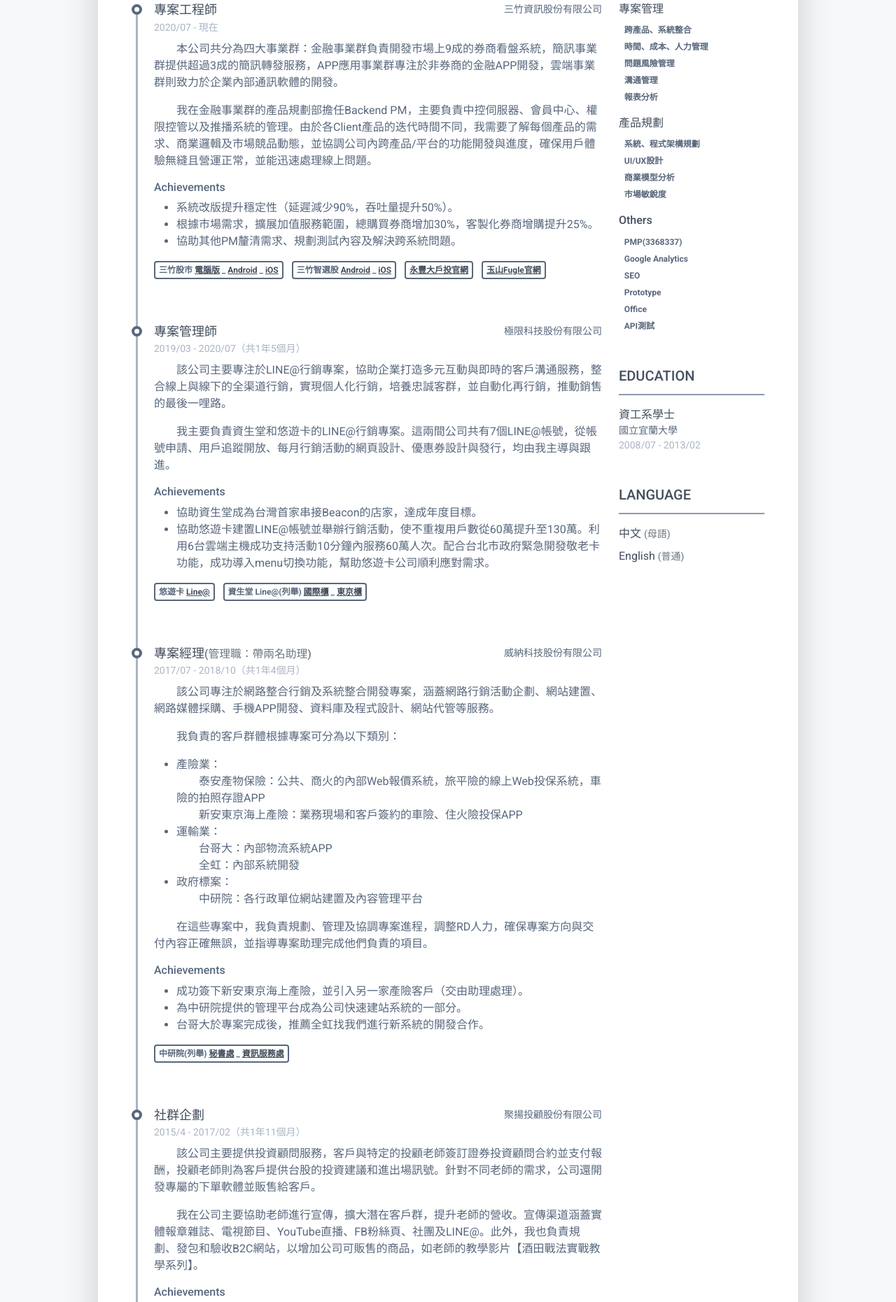
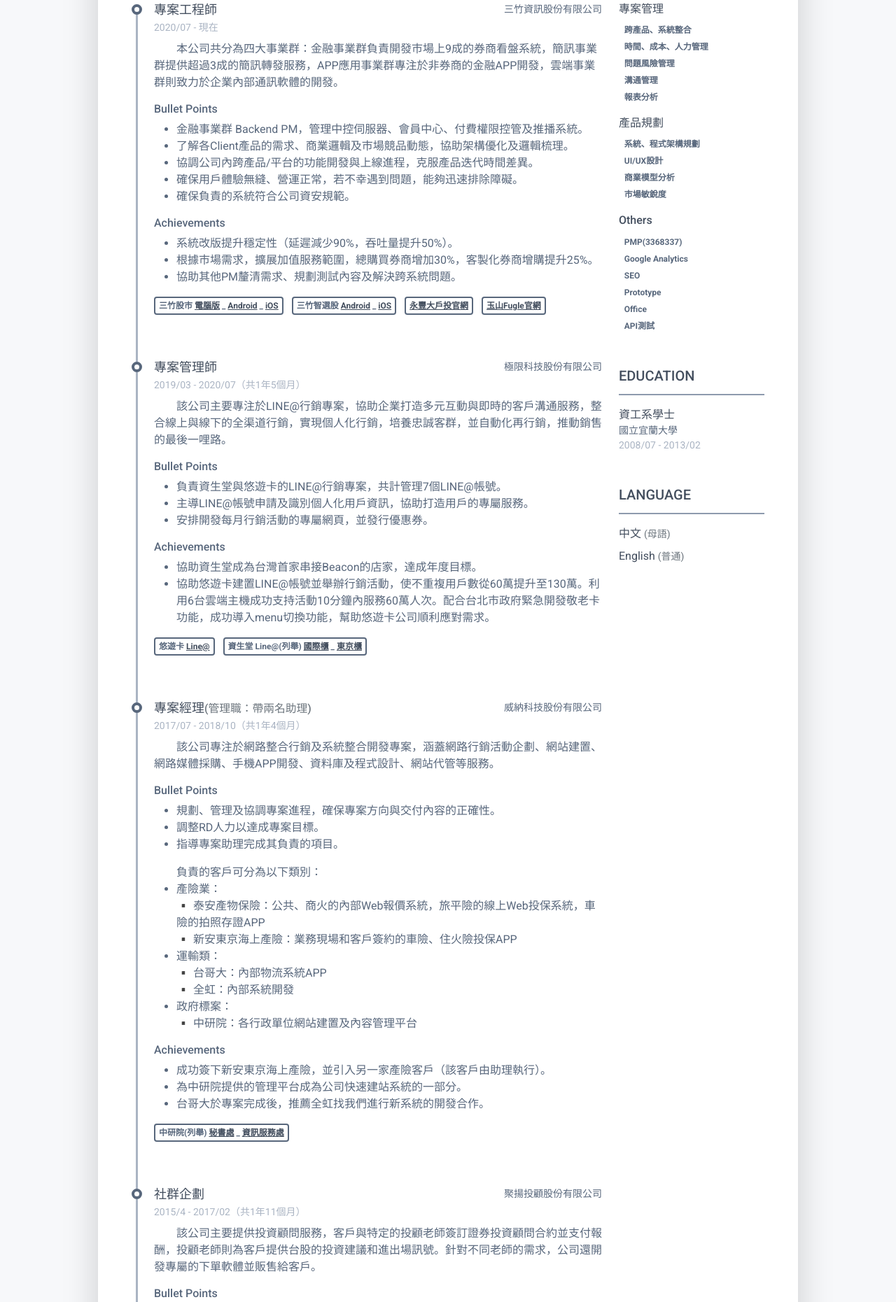
Before and after one commit to utahimefun/resume, a plain HTML site: page index.html in a window 1280 px wide. Shown: the part 453-2314 px from the top of the page at 70% size. Drawn offline with Linux system fonts and the light colour scheme.

Commit message:
Change the Bullet Points to a list format.

```diff
--- a/index.html
+++ b/index.html
@@ -42,7 +42,7 @@
 							    <ul class="resume-social list-unstyled">
 								    <li class="mb-3"><a class="text-link" href="mailto: yourname@email.com/"><span class="fa-container text-center me-2"><i class="far fa-envelope fa-fw me-3" viewBox="-60 -30 512 512"></i></span>ts20020429@gmail.com</a></li>
 					                <li class="mb-3"><a class="text-link" href="https://www.linkedin.com/in/helean-kao-416855100/" target="_blank"><span class="fa-container text-center me-2"><i class="fab fa-linkedin-in fa-fw"></i></span>linkedin.com/in/helean-kao</a></li>
-					                <li class="mb-3"><a class="text-link" href=""><span class="fa-container text-center me-2"><i class="far fa-calendar-alt"></i></span>Updated: 2024/10/20</a></li>
+					                <li class="mb-3"><a class="text-link" href=""><span class="fa-container text-center me-2"><i class="far fa-calendar-alt"></i></span>Updated: 2024/11/02</a></li>
 							    </ul>
 						    </div>
 					    </div>
@@ -75,7 +75,14 @@
 									    </div>
 									    <div class="resume-timeline-item-desc">
 										    <p>　　本公司共分為四大事業群：金融事業群負責開發市場上9成的券商看盤系統，簡訊事業群提供超過3成的簡訊轉發服務，APP應用事業群專注於非券商的金融APP開發，雲端事業群則致力於企業內部通訊軟體的開發。</p>
-										    <p>　　我在金融事業群的產品規劃部擔任Backend PM，主要負責中控伺服器、會員中心、權限控管以及推播系統的管理。由於各Client產品的迭代時間不同，我需要了解每個產品的需求、商業邏輯及市場競品動態，並協調公司內跨產品/平台的功能開發與進度，確保用戶體驗無縫且營運正常，並能迅速處理線上問題。</p>
+										    <h4 class="resume-timeline-item-desc-heading font-weight-bold">Bullet Points</h4>
+											<ul>
+												<li>金融事業群 Backend PM，管理中控伺服器、會員中心、付費權限控管及推播系統。</li>
+												<li>了解各Client產品的需求、商業邏輯及市場競品動態，協助架構優化及邏輯梳理。</li>
+												<li>協調公司內跨產品/平台的功能開發與上線進程，克服產品迭代時間差異。</li>
+												<li>確保用戶體驗無縫、營運正常，若不幸遇到問題，能夠迅速排除障礙。</li>
+												<li>確保負責的系統符合公司資安規範。</li>
+											</ul>
 										    <h4 class="resume-timeline-item-desc-heading font-weight-bold">Achievements</h4>
 										    <ul>
 											    <li>系統改版提升穩定性（延遲減少90%，吞吐量提升50%）。</li>
@@ -120,7 +127,12 @@
 									    </div>
 									    <div class="resume-timeline-item-desc">
 										    <p>　　該公司主要專注於LINE@行銷專案，協助企業打造多元互動與即時的客戶溝通服務，整合線上與線下的全渠道行銷，實現個人化行銷，培養忠誠客群，並自動化再行銷，推動銷售的最後一哩路。</p>
-										    <p>　　我主要負責資生堂和悠遊卡的LINE@行銷專案。這兩間公司共有7個LINE@帳號，從帳號申請、用戶追蹤開放、每月行銷活動的網頁設計、優惠券設計與發行，均由我主導與跟進。</p>
+											<h4 class="resume-timeline-item-desc-heading font-weight-bold">Bullet Points</h4>
+											<ul>
+												<li>負責資生堂與悠遊卡的LINE@行銷專案，共計管理7個LINE@帳號。</li>
+												<li>主導LINE@帳號申請及識別個人化用戶資訊，協助打造用戶的專屬服務。</li>
+												<li>安排開發每月行銷活動的專屬網頁，並發行優惠券。</li>
+											</ul>
 										    <h4 class="resume-timeline-item-desc-heading font-weight-bold">Achievements</h4>
 										    <ul>
 											    <li>協助資生堂成為台灣首家串接Beacon的店家，達成年度目標。</li>
@@ -151,21 +163,26 @@
 									    </div>
 									    <div class="resume-timeline-item-desc">
 										    <p>　　該公司專注於網路整合行銷及系統整合開發專案，涵蓋網路行銷活動企劃、網站建置、網路媒體採購、手機APP開發、資料庫及程式設計、網站代管等服務。</p>
-										    <p>　　我負責的客戶群體根據專案可分為以下類別：</br>
+											<h4 class="resume-timeline-item-desc-heading font-weight-bold">Bullet Points</h4>
 											<ul>
-												<li>產險業：</li>
-												　　泰安產物保險：公共、商火的內部Web報價系統，旅平險的線上Web投保系統，車險的拍照存證APP</br>
-												　　新安東京海上產險：業務現場和客戶簽約的車險、住火險投保APP</br>
-												<li>運輸業：</li>
-												　　台哥大：內部物流系統APP</br>
-												　　全虹：內部系統開發</br>
-												<li>政府標案：</li>
-												　　中研院：各行政單位網站建置及內容管理平台</br>
+												<li>規劃、管理及協調專案進程，確保專案方向與交付內容的正確性。</li>
+												<li>調整RD人力以達成專案目標。</li>
+												<li>指導專案助理完成其負責的項目。</li>
 											</ul>
-											<p>　　在這些專案中，我負責規劃、管理及協調專案進程，調整RD人力，確保專案方向與交付內容正確無誤，並指導專案助理完成他們負責的項目。</p>
+											　　負責的客戶可分為以下類別：</br>
+											<ul>
+												<li>產險業：</br>
+												▪️ 泰安產物保險：公共、商火的內部Web報價系統，旅平險的線上Web投保系統，車險的拍照存證APP</br>
+												▪️ 新安東京海上產險：業務現場和客戶簽約的車險、住火險投保APP</li>
+												<li>運輸類：</br>
+												▪️ 台哥大：內部物流系統APP</br>
+												▪️ 全虹：內部系統開發</li>
+												<li>政府標案：</br>
+												▪️ 中研院：各行政單位網站建置及內容管理平台</li>
+											</ul>
 										    <h4 class="resume-timeline-item-desc-heading font-weight-bold">Achievements</h4>
 										    <ul>
-											    <li>成功簽下新安東京海上產險，並引入另一家產險客戶（交由助理處理）。</li>
+											    <li>成功簽下新安東京海上產險，並引入另一家產險客戶（該客戶由助理執行）。</li>
 											    <li>為中研院提供的管理平台成為公司快速建站系統的一部分。</li>
 											    <li>台哥大於專案完成後，推薦全虹找我們進行新系統的開發合作。</li>
 										    </ul>
@@ -189,7 +206,11 @@
 									    </div>
 									    <div class="resume-timeline-item-desc">
 										    <p>　　該公司主要提供投資顧問服務，客戶與特定的投顧老師簽訂證券投資顧問合約並支付報酬，投顧老師則為客戶提供台股的投資建議和進出場訊號。針對不同老師的需求，公司還開發專屬的下單軟體並販售給客戶。</p>
-											<p>　　我在公司主要協助老師進行宣傳，擴大潛在客戶群，提升老師的營收。宣傳渠道涵蓋實體報章雜誌、電視節目、YouTube直播、FB粉絲頁、社團及LINE@。此外，我也負責規劃、發包和驗收B2C網站，以增加公司可販售的商品，如老師的教學影片【酒田戰法實戰教學系列】。</p>
+											<h4 class="resume-timeline-item-desc-heading font-weight-bold">Bullet Points</h4>
+											<ul>
+												<li>協助老師進行宣傳（渠道：實體報章雜誌、電視節目、YouTube直播、Facebook粉絲頁、各類社團、LINE@），以擴大潛在客戶群並提升營收。</li>
+												<li>負責B2C網站的規劃、發包及驗收，增加公司商品販售項目（例如：老師的教學影片【酒田戰法實戰教學系列】）。</li>
+											</ul>
 										    <h4 class="resume-timeline-item-desc-heading font-weight-bold">Achievements</h4>
 										    <ul>
 											    <li>公司共有16位老師，僅有3位老師曾達成單月千萬業績。其中一位老師在我接手協助宣傳後，業績從300-400萬提升至500-800萬，並兩次突破單月千萬的成績。</li>
@@ -208,11 +229,21 @@
 									    </div>
 									    <div class="resume-timeline-item-desc">
 										    <p>　　該公司為遊戲橘子的子公司，主要透過多個網路媒體平台（如FB、YouTube、巴哈姆特等），招募寫手以文字或影音形式推廣遊戲產品，並銷售自有媒體《MeetGee!》的廣告版位。隨著APP市場的興起，公司推出了《聚戲迷誼》APP，故銷售的主力從《MeetGee!》改為《聚戲迷誼》。</p>
-											<p>　　初期，我負責審核寫手稿件是否符合標準、追蹤廣告成效，並規劃下一檔期的推廣策略與主題。隨著《聚戲迷誼》APP上線，後期我的工作轉為管理【神魔之塔】和【梅露可物語】等遊戲的討論區及圖鑑更新，並根據遊戲更新內容邀請寫手撰寫攻略並審核上稿。為了吸引更多用戶並提升廣告版位的價格，我擔任PM，開發並營運【推薦通關隊伍】功能，幫助玩家根據現有卡牌組成最佳隊伍。該功能後來成為APP的最大賣點，並被整合為《聚戲迷誼》的公版模組，應用於所有具隊伍概念的卡牌遊戲討論區。</p>
+											<h4 class="resume-timeline-item-desc-heading font-weight-bold">Bullet Points</h4>
+											<ul>
+												<li>初期：</br>
+												▪️ 審核寫手稿件是否符合標準。</br>
+												▪️ 追蹤廣告成效，並規劃下一檔期的推廣策略與主題。</li>
+												<li>後期（《聚戲迷誼》APP上線後）：</br>
+												▪️ 管理【神魔之塔】和【梅露可物語】等遊戲的討論區及圖鑑更新。</br>
+												▪️ 根據遊戲更新邀請寫手撰寫攻略並審核上稿。</br>
+												▪️ 擔任PM開發並營運【推薦通關隊伍】功能，幫助玩家根據現有卡牌組成最佳隊伍，吸引更多用戶並提升廣告版位價格。</li>
+											</ul>
 										    <h4 class="resume-timeline-item-desc-heading font-weight-bold">Achievements</h4>
 										    <ul>
 											    <li>《聚戲迷誼》APP年度下載量達成120萬目標。</li>
 											    <li>【神魔之塔】全球玩家數達300萬，官方的繁中FB粉絲團150萬人關注，而《聚戲迷誼》APP的【神魔之塔】討論區吸引了80萬繁中玩家關注。</li>
+											    <li>【推薦通關隊伍】功能成為APP的最大賣點，後續整合為《聚戲迷誼》的公版模組，應用於所有具隊伍概念的卡牌遊戲討論區。</li>
 										    </ul>
 									    </div>
 
@@ -227,7 +258,13 @@
 									    </div>
 									    <div class="resume-timeline-item-desc">
 											<p>　　該公司專注於整合網路輿情、實體報章雜誌的曝光資訊及廣告版位，為奢侈品、豪華車及快消品牌提供市場輿情監測服務，評估品牌與競品的影響力，並為客戶提供精準的商業決策支持。</p>
-											<p>　　我主要負責奢侈品及豪華車，包括Chanel、LVMH、Rolex、Patek Philippe、Porsche、BMW及Benz。每天整理客戶品牌、產品及競品在網路和實體媒體的曝光情況，預估行銷費用及社會輿情，幫助客戶即時追蹤品牌影響力。</p>
+											<h4 class="resume-timeline-item-desc-heading font-weight-bold">Bullet Points</h4>
+											<ul>
+												<li>主要負責奢侈品及豪華車，包括Chanel、LVMH、Rolex、Patek Philippe、Porsche、BMW及Benz。</li>
+												<li>整理客戶品牌、產品及競品在網路和實體媒體上的曝光情況。</li>
+												<li>預估行銷費用，分析和追蹤社會輿情，協助客戶即時追蹤品牌影響力。</li>
+												<li>指導專案助理完成其負責的項目。</li>
+											</ul>
 										    <h4 class="resume-timeline-item-desc-heading font-weight-bold">Achievements</h4>
 										    <ul>
 											    <li>與業務合作，成功簽下新客戶Chanel的合約，並順利續約Porsche年度合約。</li>
```
